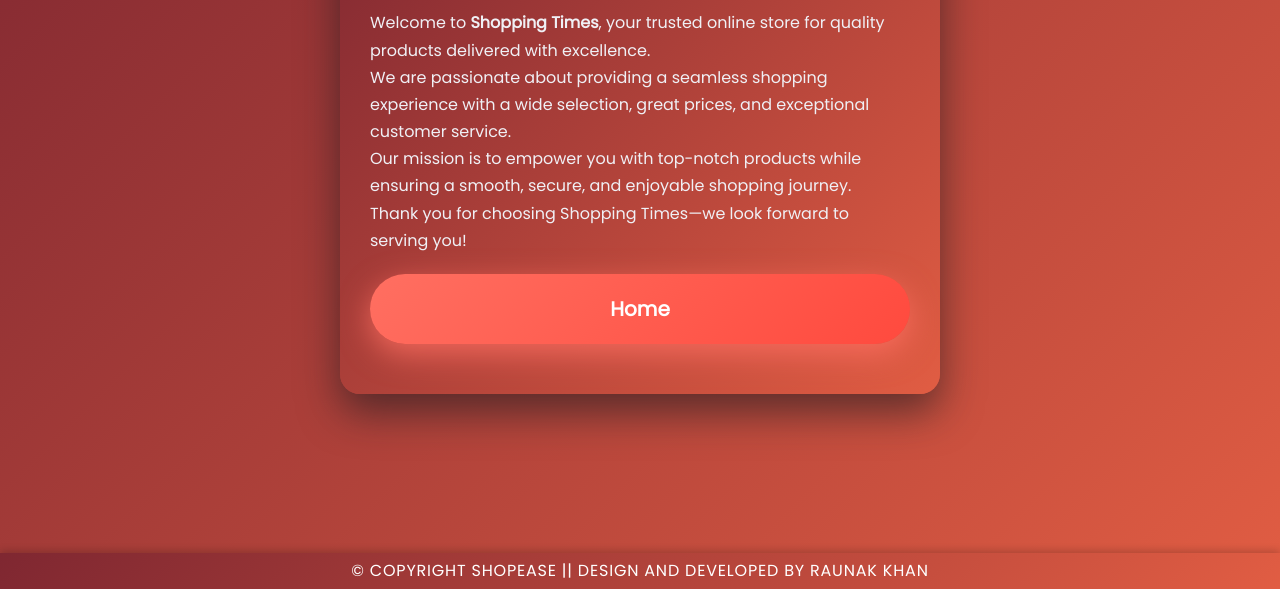
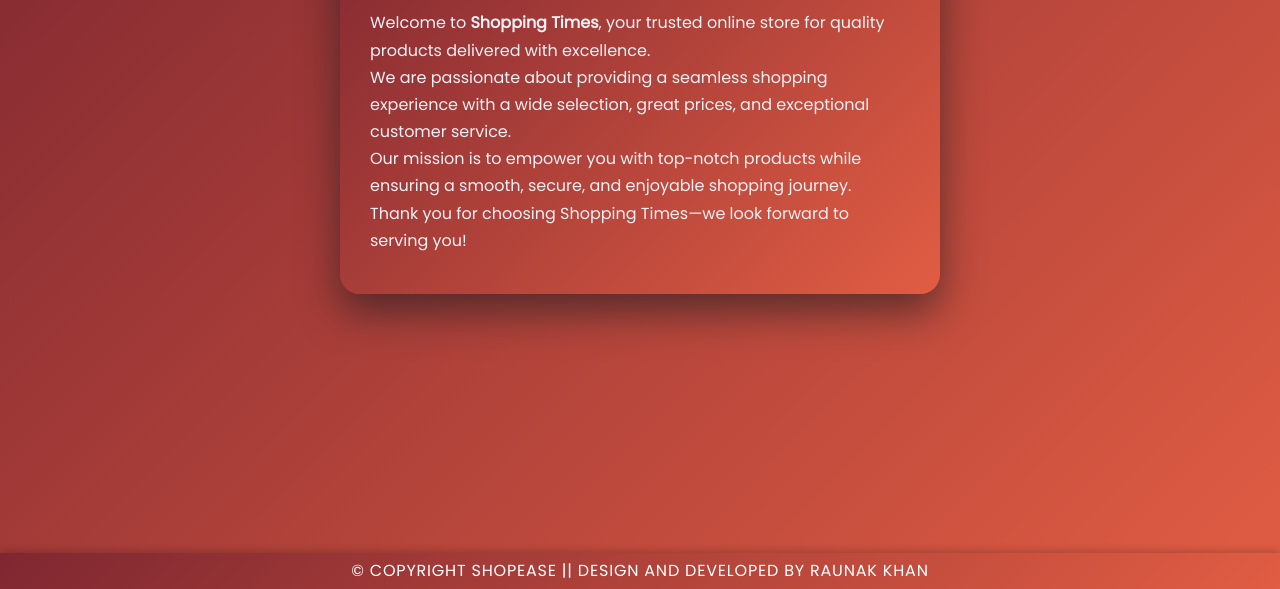
Before and after one commit to Rzcode021/Shopease, a plain HTML site: page about.html in a window 1280 px wide. Shown: the part 211-800 px from the top of the page. Drawn offline with Linux system fonts and the light colour scheme.

Commit message:
remove about button

```diff
--- a/about.html
+++ b/about.html
@@ -141,7 +141,7 @@
     <p>We are passionate about providing a seamless shopping experience with a wide selection, great prices, and exceptional customer service.</p>
     <p>Our mission is to empower you with top-notch products while ensuring a smooth, secure, and enjoyable shopping journey.</p>
     <p>Thank you for choosing Shopping Times—we look forward to serving you!</p>
-    <a href="index.html" class="btn-submit">Home</a>
+
   </section>
   <footer>
     <p>&copy; Copyright SHOPEASE || Design and developed by Raunak Khan</p>
```
